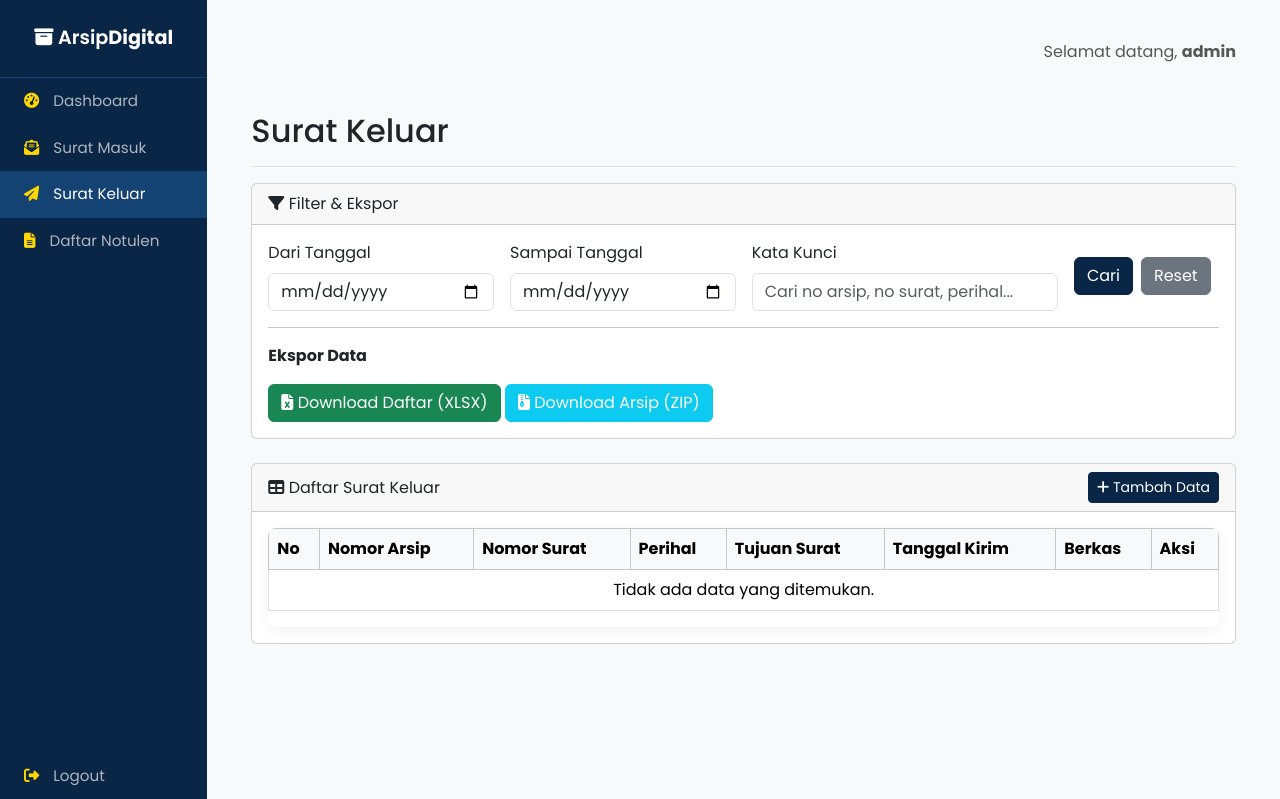
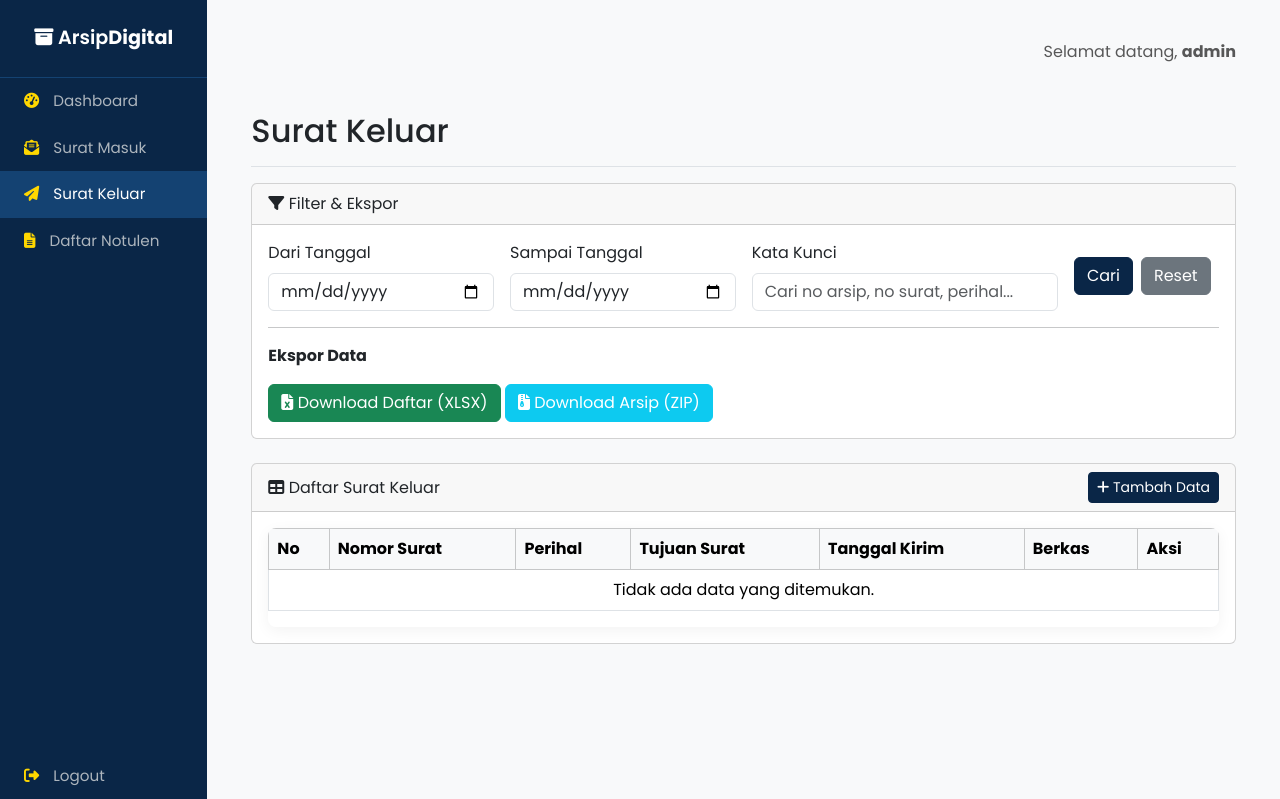
Before and after one commit to mughie77/arsip-smk2, a PHP site: page /admin/surat_keluar.php in a window 1280 px wide. Shown: the top 799 px of the page. Run offline with PHP 8.4, Linux system fonts and the light colour scheme; a user stored in the database is signed in; data that the repository does not hold is empty.

Commit message:
Fix: Resolve fatal error and remove 'nomor arsip' field
This commit addresses two user-reported issues:

1.  **Fix Fatal Error in File Viewer:**
    - A fatal error `Call to undefined function finfo_open()` occurred on servers without the `fileinfo` PHP extension.
    - This is resolved by adding a fallback mechanism to `core/view_berkas.php`. The script now checks if `finfo_open` exists and, if not, uses a simple map of file extensions to determine the MIME type, ensuring compatibility.

2.  **Remove 'Nomor Arsip' from 'Surat Keluar':**
    - The 'Nomor Arsip' (archive number) field has been completely removed from the 'Surat Keluar' (outgoing mail) module as requested.
    - This includes updates to the database schema (`database.sql`), the backend logic (`core/surat_keluar_aksi.php`), and the frontend view (`admin/surat_keluar.php`), removing the column from the table, the data insertion, and the search query.

```diff
--- a/admin/surat_keluar.php
+++ b/admin/surat_keluar.php
@@ -15,7 +15,7 @@ if (!empty($dari_tanggal) && !empty($sampai_tanggal)) {
 }
 
 if (!empty($keyword)) {
-    $where_clauses[] = "(nomor_arsip LIKE '%$keyword%' OR nomor_surat LIKE '%$keyword%' OR perihal LIKE '%$keyword%' OR tujuan_surat LIKE '%$keyword%')";
+    $where_clauses[] = "(nomor_surat LIKE '%$keyword%' OR perihal LIKE '%$keyword%' OR tujuan_surat LIKE '%$keyword%')";
 }
 
 if (count($where_clauses) > 0) {
@@ -86,7 +86,6 @@ if (!$result) {
                 <thead class="table-light">
                     <tr>
                         <th>No</th>
-                        <th>Nomor Arsip</th>
                         <th>Nomor Surat</th>
                         <th>Perihal</th>
                         <th>Tujuan Surat</th>
@@ -101,7 +100,6 @@ if (!$result) {
                         <?php while ($row = mysqli_fetch_assoc($result)) : ?>
                             <tr>
                                 <td><?php echo $no++; ?></td>
-                                <td><?php echo htmlspecialchars($row['nomor_arsip']); ?></td>
                                 <td><?php echo htmlspecialchars($row['nomor_surat']); ?></td>
                                 <td><?php echo htmlspecialchars($row['perihal']); ?></td>
                                 <td><?php echo htmlspecialchars($row['tujuan_surat']); ?></td>
--- a/core/surat_keluar_aksi.php
+++ b/core/surat_keluar_aksi.php
@@ -54,11 +54,9 @@ if ($_SERVER['REQUEST_METHOD'] === 'POST') {
                 $nama_file_pdf = $upload_result['filename'];
             }
 
-            $nomor_arsip = generate_nomor_arsip('SK');
-
-            $sql = "INSERT INTO surat_keluar (nomor_arsip, nomor_surat, perihal, tujuan_surat, tanggal_kirim, nama_file_pdf) VALUES (?, ?, ?, ?, ?, ?)";
+            $sql = "INSERT INTO surat_keluar (nomor_surat, perihal, tujuan_surat, tanggal_kirim, nama_file_pdf) VALUES (?, ?, ?, ?, ?)";
             $stmt = mysqli_prepare($koneksi, $sql);
-            mysqli_stmt_bind_param($stmt, "ssssss", $nomor_arsip, $nomor_surat, $perihal, $tujuan_surat, $tanggal_kirim, $nama_file_pdf);
+            mysqli_stmt_bind_param($stmt, "sssss", $nomor_surat, $perihal, $tujuan_surat, $tanggal_kirim, $nama_file_pdf);
 
             if(mysqli_stmt_execute($stmt)){
                 header("Location: ../admin/surat_keluar?success=Data berhasil ditambahkan.");
--- a/database.sql
+++ b/database.sql
@@ -41,12 +41,10 @@ CREATE TABLE `surat_masuk` (
 --
 CREATE TABLE `surat_keluar` (
   `id` int(11) NOT NULL AUTO_INCREMENT,
-  `nomor_arsip` varchar(100) NOT NULL,
   `nomor_surat` varchar(100) NOT NULL,
   `perihal` varchar(255) NOT NULL,
   `tujuan_surat` varchar(255) NOT NULL,
   `tanggal_kirim` date NOT NULL,
-  `acc_kepada` varchar(255) DEFAULT NULL,
   `nama_file_pdf` varchar(255) NOT NULL,
   PRIMARY KEY (`id`)
 ) ENGINE=InnoDB DEFAULT CHARSET=utf8mb4;
```
Also changed, not shown: core/view_berkas.php (+15 -4 lines).
